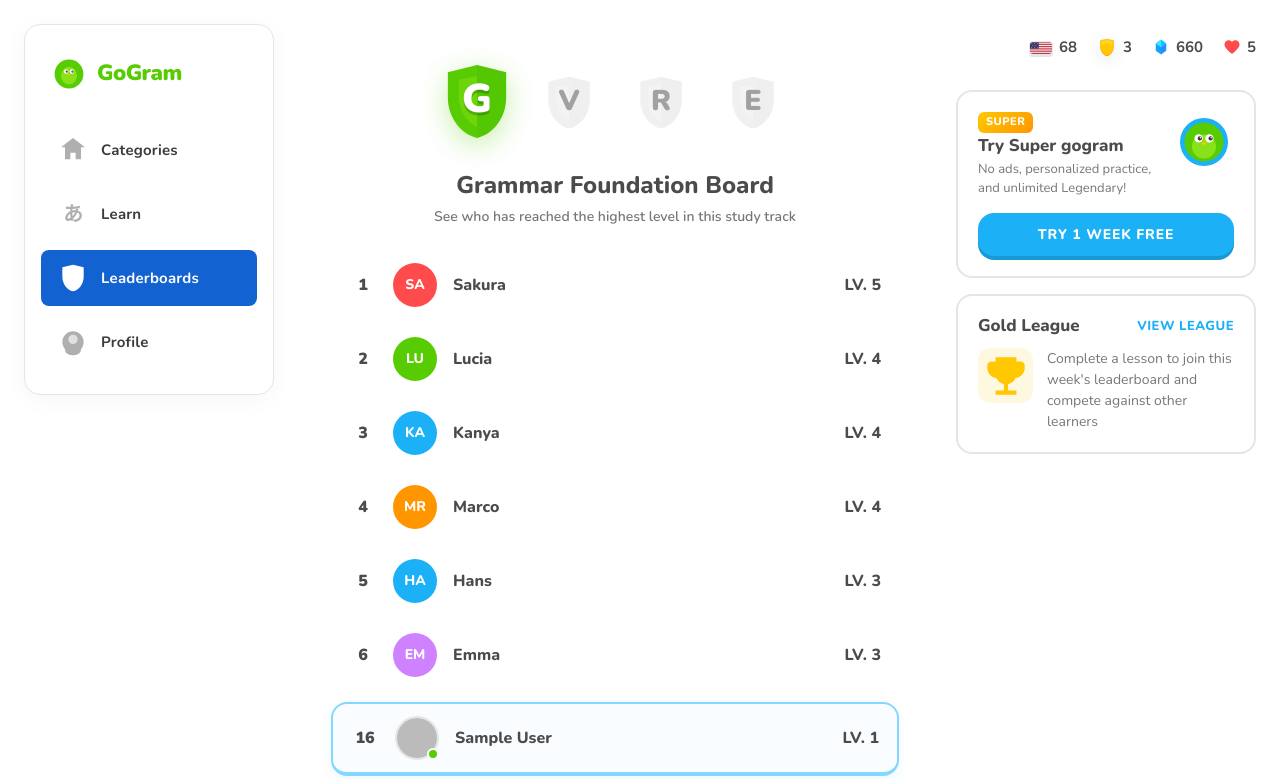
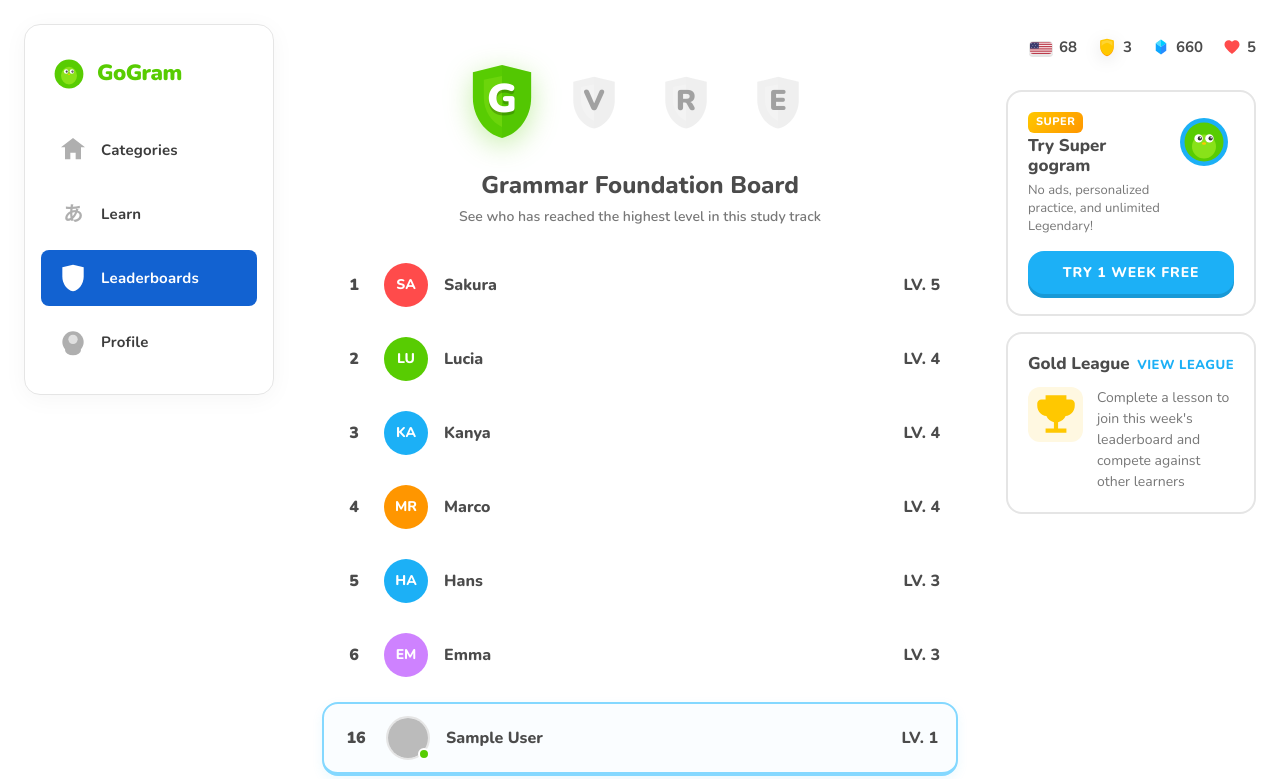
Before and after one commit to kanokpolkulsri/gogram, a React (Vite) app: page /leaderboard in a window 1280 px wide. Shown: the top 779 px of the page. Built offline with nearby package versions, Linux system fonts and the light colour scheme; no server answers; sample sign-in values are in the browser's storage.

Commit message:
style: set right sidebar width to 250px and widen leaderboard page on desktop

```diff
--- a/src/components/DesktopLayout.css
+++ b/src/components/DesktopLayout.css
@@ -60,7 +60,7 @@
 /* Standard Desktop: Show 3 columns */
 @media (min-width: 1200px) {
   .desktop-layout {
-    grid-template-columns: 250px 1fr 360px;
+    grid-template-columns: 250px 1fr 250px;
     max-width: 1440px;
   }
 }
@@ -68,7 +68,7 @@
 /* Narrower 3-column Desktop */
 @media (min-width: 1200px) and (max-width: 1280px) {
   .desktop-layout {
-    grid-template-columns: 250px 1fr 300px;
+    grid-template-columns: 250px 1fr 250px;
   }
 }
 @media (max-width: 1023px) {
--- a/src/components/RightSidebar.css
+++ b/src/components/RightSidebar.css
@@ -2,7 +2,7 @@
   position: fixed;
   right: 0;
   top: 0;
-  width: 360px;
+  width: 250px;
   height: 100vh;
   height: 100dvh;
   padding: 20px 24px;
@@ -211,7 +211,7 @@
 /* Narrower screens — slightly smaller */
 @media (max-width: 1280px) and (min-width: 1024px) {
   .right-sidebar {
-    width: 300px;
+    width: 250px;
     padding: 0;
   }
 }
--- a/src/pages/LeaderboardPage.css
+++ b/src/pages/LeaderboardPage.css
@@ -191,6 +191,9 @@
 }
 
 @media (min-width: 1024px) {
+  .leaderboard-page {
+    max-width: 700px;
+  }
   .leaderboard-sticky-footer {
     position: sticky;
     bottom: 24px;
```
